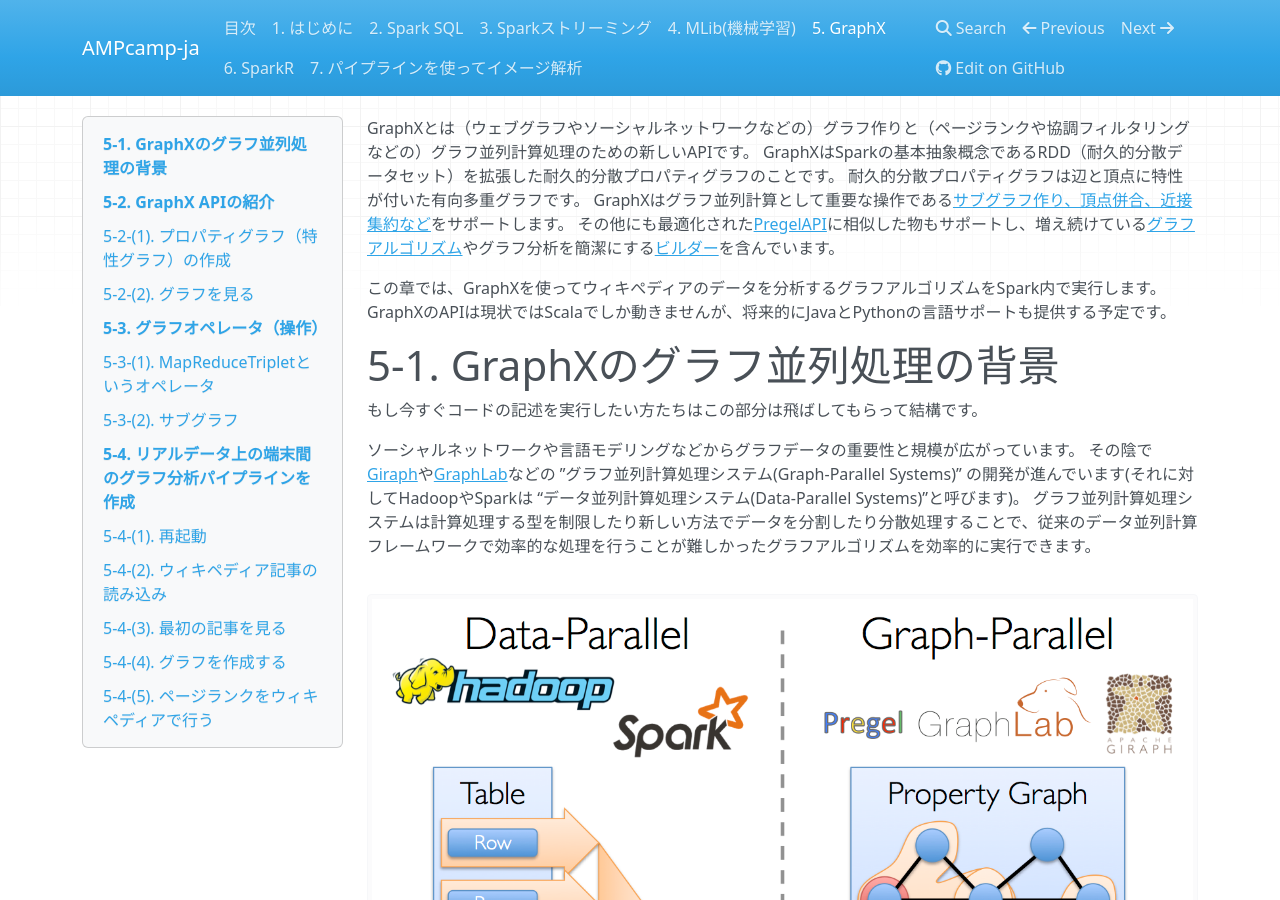
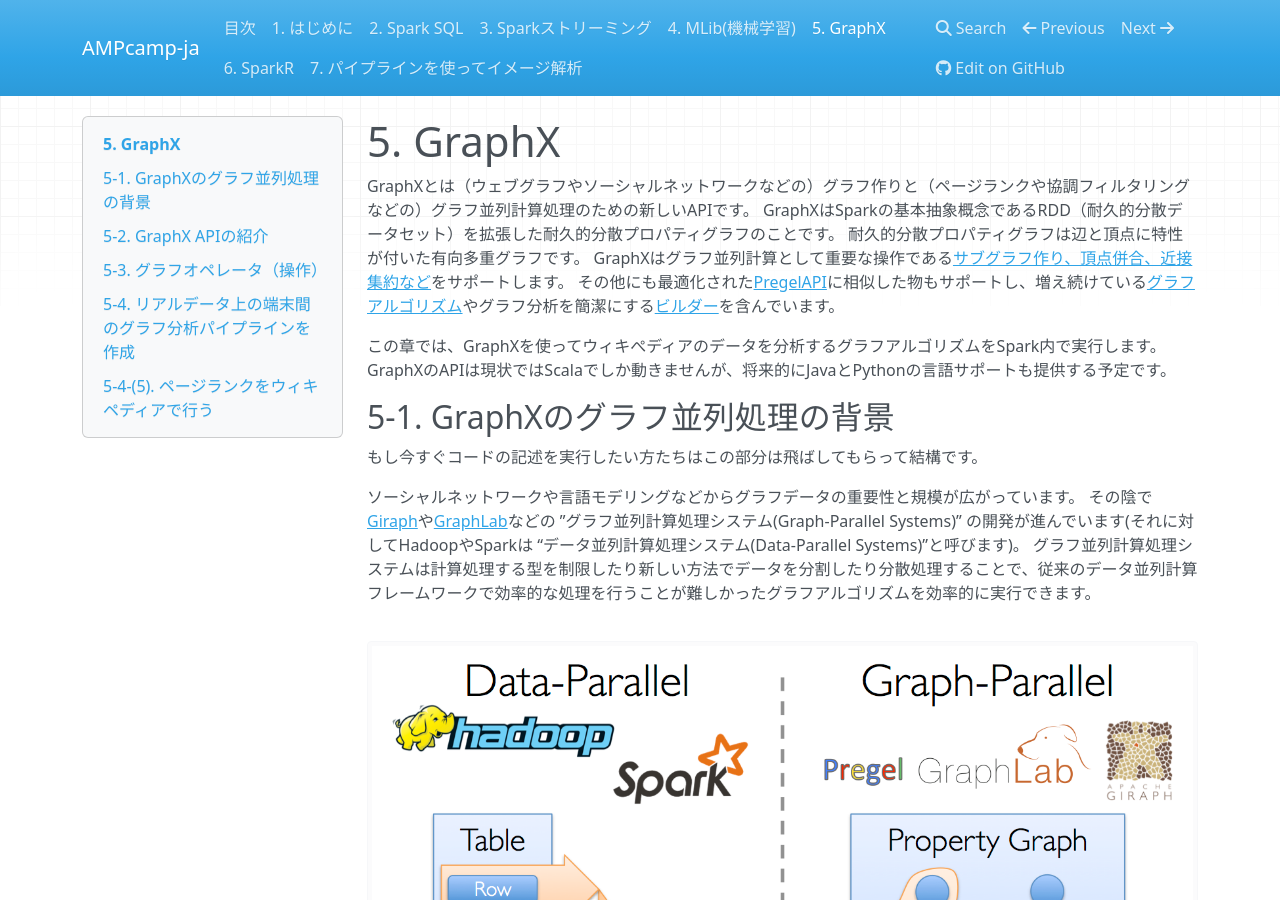
Before and after one commit to m-kiuchi/AMPcamp-ja, an MkDocs documentation site: the page built from docs/graphx.md, in a window 1280 px wide and 900 px high. Built offline with MkDocs 1.6.1, drawn with Linux system fonts in a browser that asks for light colours; nearby versions of some CDN libraries; old or Windows-style settings are respelled for this version of MkDocs.

Commit message:
Update graphx.md

````diff
--- a/docs/graphx.md
+++ b/docs/graphx.md
@@ -1,3 +1,4 @@
+# 5. GraphX
 GraphXとは（ウェブグラフやソーシャルネットワークなどの）グラフ作りと（ページランクや協調フィルタリングなどの）グラフ並列計算処理のための新しいAPIです。
 GraphXはSparkの基本抽象概念であるRDD（耐久的分散データセット）を拡張した耐久的分散プロパティグラフのことです。
 耐久的分散プロパティグラフは辺と頂点に特性が付いた有向多重グラフです。
@@ -6,14 +7,14 @@
 
 この章では、GraphXを使ってウィキぺディアのデータを分析するグラフアルゴリズムをSpark内で実行します。GraphXのAPIは現状ではScalaでしか動きませんが、将来的にJavaとPythonの言語サポートも提供する予定です。
 
-# 5-1. GraphXのグラフ並列処理の背景
+## 5-1. GraphXのグラフ並列処理の背景
 もし今すぐコードの記述を実行したい方たちはこの部分は飛ばしてもらって結構です。
 
 ソーシャルネットワークや言語モデリングなどからグラフデータの重要性と規模が広がっています。
 その陰で[Giraph](http://giraph.apache.org/)や[GraphLab](https://dato.com/products/create/open_source.html)などの ”グラフ並列計算処理システム(Graph-Parallel Systems)” の開発が進んでいます(それに対してHadoopやSparkは “データ並列計算処理システム(Data-Parallel Systems)”と呼びます)。
 グラフ並列計算処理システムは計算処理する型を制限したり新しい方法でデータを分割したり分散処理することで、従来のデータ並列計算フレームワークで効率的な処理を行うことが難しかったグラフアルゴリズムを効率的に実行できます。
 
-![](./images/image25.png)
+![image25](./images/image25.png)
 
 これらグラフ並列計算処理システムが行う制約は、グラフ並列計算のパフォーマンスを明確に向上させますが、典型的なグラフ分析ワークフローを表現するのが難しくなります。
 加えてグラフ並列計算処理システムはページランクなどの反復的なアルゴリズムに最適化される一方で、グラフの構築や構造変形などの基本的なタスクや、複数のグラフにまたがる処理には適していません。
@@ -48,7 +49,7 @@
 import org.apache.spark.rdd.RDD
 ```
 <a id="5-2-1"></a>
-## 5-2-(1). プロパティグラフ（特性グラフ）の作成
+### 5-2-(1). プロパティグラフ（特性グラフ）の作成
 [プロパティグラフ](http://spark.apache.org/docs/latest/api/scala/index.html#org.apache.spark.graphx.Graph)は各辺と頂点にユーザが定義した特性を持つ有向多重グラフです。
 有向グラフの場合は辺に方向が付いているので接続元（source)と接続先(destination)で特定されます。
 多重グラフとは同じ接続元から接続先に多重の並列な辺がある可能性を示しています。
@@ -97,7 +98,7 @@
 グラフの型や値を変更したいときは元のグラフに欲しい変化を付け加え新しいグラフを作成できます。影響なしの構造、特徴、指数に相当する部分は新しいグラフにも引き継がれます。
 また、各グラフの分割りはRDDのように故障時には違うマシーンで再構築できます。
 
-## 5-2-(2). グラフを見る
+### 5-2-(2). グラフを見る
 殆どの要件では計算処理の結果を集合やセーブする際に頂点と辺のRDD内覧を展開する処理を行います。
 そのためグラフのクラスは頂点と辺の特性にアクセスする為にgraph.verticesとgraph.edgesのメンバーを含んでいます。
 このメンバーはRDD[(VertexId, V)]とRDD[Edge[E]]の拡張型であり、GraphX内部のグラフデータ描写を利用して最適化された描写にバックアップされています。
@@ -149,7 +150,7 @@
 Ed loves Charlie
 ```
 
-# 5-3. グラフオペレータ（操作）
+## 5-3. グラフオペレータ（操作）
 一般のRDDは基礎操作としてcount, map, filter, reduceByKeyなどがあるように、プロパティグラフも基礎操作のコレクションがあります。
 以下はGraph　APIで使われている一部の関数の例です。
 
@@ -279,7 +280,7 @@
 Bob
 ```
 
-## 5-3-(1). MapReduceTripletというオペレータ
+### 5-3-(1). MapReduceTripletというオペレータ
 [5-2-(1)](#5-2-1)で作成したプロパティグラフを使って一番年上のフォローワーを探したいとします。
 この作業はmapReduceTripletオペレータが可能にしてくれます。
 このオペレータはGraphXで徹底的に最適化されたコアとなる集約機能です。
@@ -344,7 +345,7 @@
 The average age of Bob's followers is 60.0.
 ```
 
-## 5-3-(2). サブグラフ
+### 5-3-(2). サブグラフ
 30歳以上のユーザからなるコミュニティを詳しく調べたいという状況になったとします。
 この様な分析を行うためにGraphXのサブグラフというオペレータを使います。
 サブグラフとは全体のグラフの一部を切り取り作成したグラフです。
@@ -372,7 +373,7 @@
 サブグラフを調査してみますと、Davidが残りのコミュニティから切断されています。
 さらに、Davidは元のグラフでは若いユーザを通して繋がっていたと解ります。
 
-# 5-4. リアルデータ上の端末間のグラフ分析パイプラインを作成
+## 5-4. リアルデータ上の端末間のグラフ分析パイプラインを作成
 ここまででGraphX APIの個々のコンポーネントを学習しましたので、それらを共同してリアル分析パイプラインの構築をしてみましょう。
 ここからはウィキペディアのリンクデータからはじめ、GraphX操作を用いて構造を分析し、Sparkのオペレータでグラフ分析の出力を調べます。
 これらはすべてSparkシェルから行います。
@@ -406,7 +407,7 @@
 シリアライザプロパティがorg.apache.spark.serializer.KyroSerializerに設定されているはずです。
 
 
-## 5-4-(1). 再起動
+### 5-4-(1). 再起動
 Sparkシェルを起動し、パッケージをインポートしてください。
 
 ```
@@ -417,7 +418,7 @@
 import org.apache.spark.rdd.RDD
 ```
 
-## 5-4-(2). ウィキペディア記事の読み込み
+### 5-4-(2). ウィキペディア記事の読み込み
 ウィキペディアは百科事典すべての記事を[XML状の塊](http://en.wikipedia.org/wiki/Wikipedia:Database_download#English-language_Wikipedia)として提供しています。
 最新のものは44GBありますので、前処理とフィルターを（もちろんSparkとGraphXを使って）行ってUSBドライブに収まりきる程度にしておきました。
 このトレーニングでは”Berkeley”の入った記事とその記事からリンクされている・している記事を切り取ってあります。
@@ -435,14 +436,14 @@
 //links: org.apache.spark.rdd.RDD[String] = data/graphx/graphx-wiki-edges.txt MappedRDD[3] at textFile at <console>:16
 ```
 
-## 5-4-(3). 最初の記事を見る
+### 5-4-(3). 最初の記事を見る
 
 ```
 articles.first
 // res1: String = 6598434222544540151      Adelaide Hanscom Leeson
 ```
 
-## 5-4-(4). グラフを作成する
+### 5-4-(4). グラフを作成する
 さあ、記事とリンクを使ってバークレー大学に関わる記事のグラフを作りましょう。
 
 まずは記事の列を頂点IDとタイトルのペアに分解します。
````
Also changed, not shown: other parts of docs/graphx.md (+6 -6 lines).
